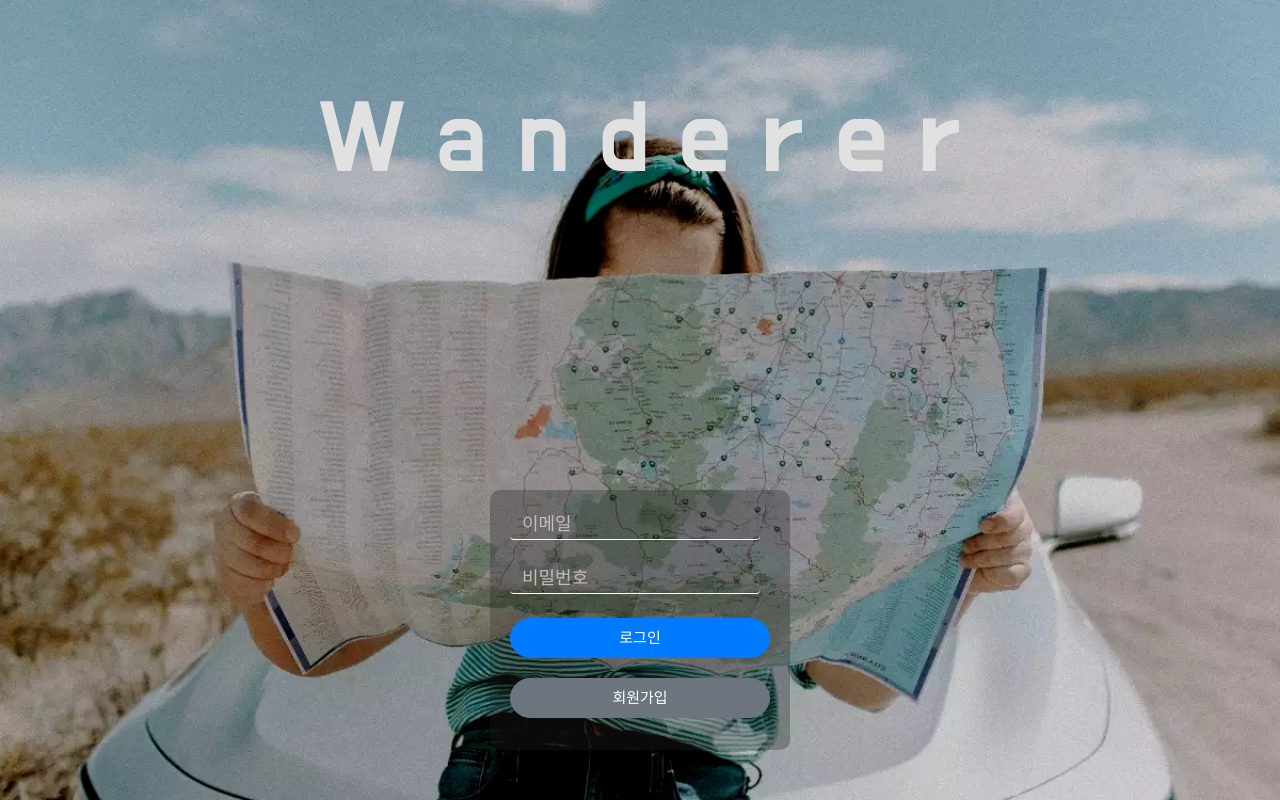
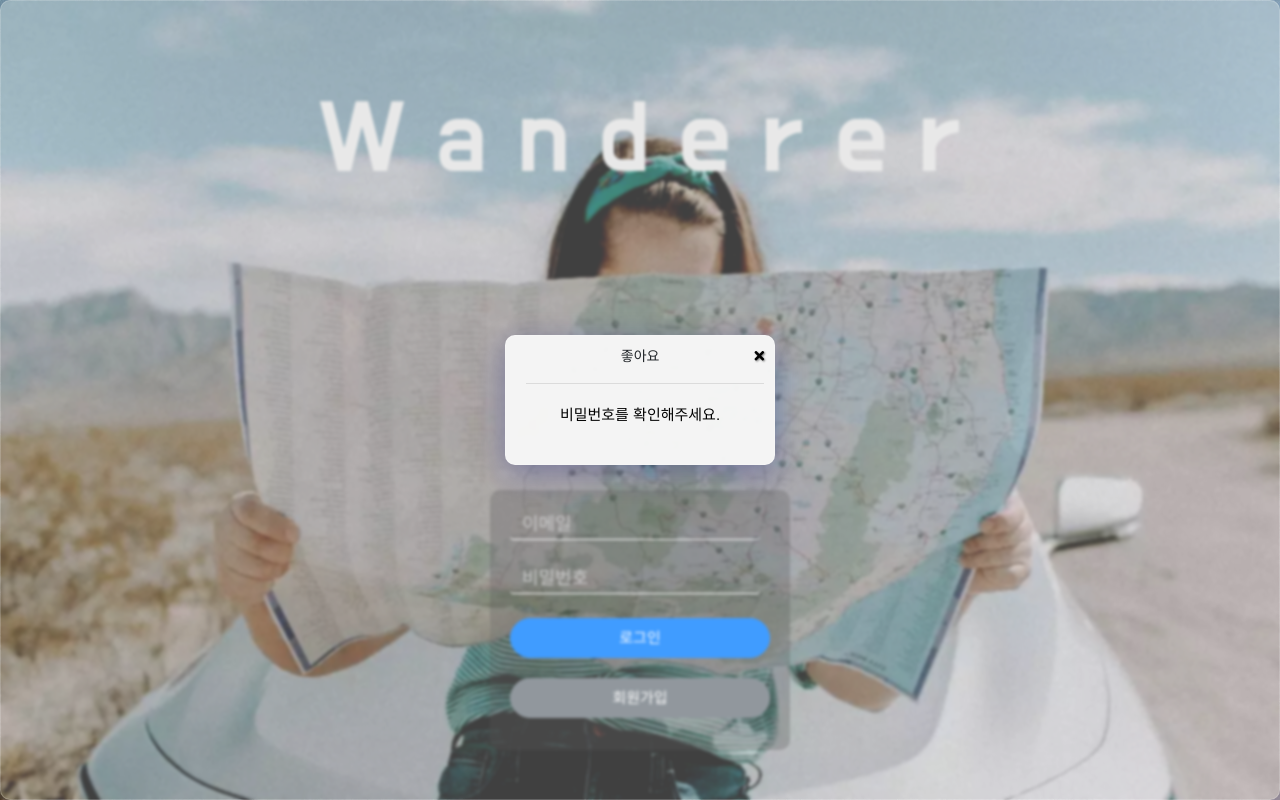
Before and after one commit to hanghaeWeek1Team12/wanderer, a Flask app: page /login in a window 1280 px wide. Run offline with Flask 2, Linux system fonts and the light colour scheme; some libraries are stand-ins or nearby versions.

Commit message:
최종 추가 전 수정

```diff
--- a/app.py
+++ b/app.py
@@ -174,6 +174,13 @@ def sign_up():
     nickname = request.form["nickname"]
     password = request.form["password"]
 
+    if email == '':
+        return {'res': False, 'msg': "이메일을 입력해주세요"}
+    if nickname == '':
+        return {'res': False, 'msg': "닉네임을 입력해주세요"}
+    if password == '':
+        return {'res': False, 'msg': "비밀번호를 입력해주세요"}
+
     # db 안에 같은 이메일이 존재하는지 확인
     db_email_match = db.user.find_one({'email': email}, {'_id': False})
     if db_email_match is not None:
--- a/static/js/loginCheck.js
+++ b/static/js/loginCheck.js
@@ -11,8 +11,8 @@ function loginCheck() {
         $('.header').append(needLogin)
 
         const needLoginPopup =
-            `<button type="button" class="btn btn-light hidden"><i class="fas fa-caret-down"></i></button>
-            <button type="button" class="btn btn-light hidden"><i class="fas fa-caret-down"></i></button>`
+            `<button type="button" class="btn btn-light hidden" onclick="toPath('/login')"><i class="fas fa-sign-in-alt fa-sm"></i></button>
+            <button type="button" class="btn btn-light hidden" onclick="toPath('/signup')"><i class="fas fa-user-plus fa-sm"></i></button>`
         $('#dropdown-content').append(needLoginPopup)
     }
     // 로그인된 경우
--- a/static/js/modal.js
+++ b/static/js/modal.js
@@ -10,7 +10,7 @@ function closeModal() {
 
 }
 
-// 작은 모달창
-function messageModal(msg) {
+// 모달창 뛰우기
+function modalAlert(msg) {
     $('#modal')[0].style.display = 'none'
 }
--- a/static/styles/messageModal.css
+++ b/static/styles/messageModal.css
@@ -1,5 +1,5 @@
 #modal.modal-overlay {
-	display: none; /* none -> flex */
+	display: flex; /* none -> flex */
 
 	z-index: 3;
 	width: 100%;
@@ -20,7 +20,7 @@
 }
 #modal .modal-window {
 	z-index: 4;
-	/*background: rgba( 69, 139, 197, 0.70 );*/
+	/* 디자인 */
 	background: whitesmoke;
 	opacity: 0.99;
 	box-shadow: 0 8px 32px 0 rgba( 31, 38, 135, 0.37 );
@@ -28,24 +28,16 @@
 	-webkit-backdrop-filter: blur( 13.5px );
 	border-radius: 10px;
 	border: 1px solid rgba( 255, 255, 255, 0.18 );
-	/*모달창 크기 조절 가능*/
-	width: 250px;
-	height: 400px;
+	/* 크기 조절 */
+	width: 270px;
+	height: 130px;
 	position: relative;
-	top: -100px;
 	padding: 10px;
 }
 #modal .title {
-	/*padding-left: 10px;*/
-	/*display: block;*/
+	padding-left: 10px;
 	font-size: 14px;
 	text-align: center;
-	/*width: 250px;*/
-	/*margin : auto;*/
-	/*position: relative;*/
-	/*text-shadow: 1px 1px 2px gray;*/
-	color: black;
-
 }
 #modal .title h2 {
 	display: inline;
@@ -62,10 +54,5 @@
 	margin-top: 20px;
 	padding: 0px 10px;
 	font-size: 15px;
-	/*text-shadow: 1px 1px 2px gray;*/
 	color: black;
 }
-
-#modal .modal-window .content #email-line .heart{
-	color: salmon;
-}
--- a/templates/login.html
+++ b/templates/login.html
@@ -8,6 +8,10 @@
 
     <!-- logo font -->
     <link href="https://fonts.googleapis.com/css2?family=Do+Hyeon&display=swap" rel="stylesheet">
+
+    <!-- fontawesome -->
+    <link rel="stylesheet" href="https://use.fontawesome.com/releases/v5.15.3/css/all.css"
+        integrity="sha384-SZXxX4whJ79/gErwcOYf+zWLeJdY/qpuqC4cAa9rOGUstPomtqpuNWT9wdPEn2fk" crossorigin="anonymous" />
 
     <!-- Bootstrap CSS -->
     <link rel="stylesheet" href="https://maxcdn.bootstrapcdn.com/bootstrap/4.0.0/css/bootstrap.min.css"
@@ -40,6 +44,10 @@
     <script type=text/javascript src="{{
         url_for('static', filename='js/login.js') }}"></script>
 
+    <!-- modal.js -->
+    <script type=text/javascript src="{{
+        url_for('static', filename='js/modal.js') }}"></script>
+
 </head>
 
 <body>
@@ -62,21 +70,18 @@
 
 
 
-<!-- 수임님 모달 위치 -->
+<!-- 모달 위치 -->
 <div id="modal" class="modal-overlay">
     <div class="modal-window">
         <div class="title">
             좋아요
-            <div onclick='closeModal()' class="close-area">X</div>
+            <div onclick='closeModal()' class="close-area">
+                <i class="fas fa-times"></i>
+            </div>
             <hr>
         </div>
         <div class="content">
-            {# 모달내용창#}
-            {# {% for email in email_list %}#}
-            {# <p><i class="fa fa-heart" aria-hidden="true" style="margin-right: 10px"></i>ysong0504@gmail.com</p>#}
-            {# <p><i class="fa fa-heart" aria-hidden="true" style="margin-right: 10px"></i>{{
-                list['likedUser'][0]['email'] }}</p>#}
-            {# {% endfor %}#}
+            비밀번호를 확인해주세요.
         </div>
     </div>
 </div>
--- a/templates/signup.html
+++ b/templates/signup.html
@@ -8,6 +8,10 @@
 
     <!-- logo font -->
     <link href="https://fonts.googleapis.com/css2?family=Do+Hyeon&display=swap" rel="stylesheet">
+
+    <!-- fontawesome -->
+    <link rel="stylesheet" href="https://use.fontawesome.com/releases/v5.15.3/css/all.css"
+        integrity="sha384-SZXxX4whJ79/gErwcOYf+zWLeJdY/qpuqC4cAa9rOGUstPomtqpuNWT9wdPEn2fk" crossorigin="anonymous" />
 
     <!-- Bootstrap CSS -->
     <link rel="stylesheet" href="https://maxcdn.bootstrapcdn.com/bootstrap/4.0.0/css/bootstrap.min.css"
--- a/templates/upload.html
+++ b/templates/upload.html
@@ -8,6 +8,10 @@
 
     <!-- logo font -->
     <link href="https://fonts.googleapis.com/css2?family=Do+Hyeon&display=swap" rel="stylesheet">
+
+    <!-- fontawesome -->
+    <link rel="stylesheet" href="https://use.fontawesome.com/releases/v5.15.3/css/all.css"
+        integrity="sha384-SZXxX4whJ79/gErwcOYf+zWLeJdY/qpuqC4cAa9rOGUstPomtqpuNWT9wdPEn2fk" crossorigin="anonymous" />
 
     <!-- Bootstrap CSS -->
     <link rel="stylesheet" href="https://maxcdn.bootstrapcdn.com/bootstrap/4.0.0/css/bootstrap.min.css"
```
Also changed, not shown: static/styles/main.css (+4 -10 lines), static/styles/mainModal.css (+1 -8 lines), templates/main.html (+5 -3 lines).
